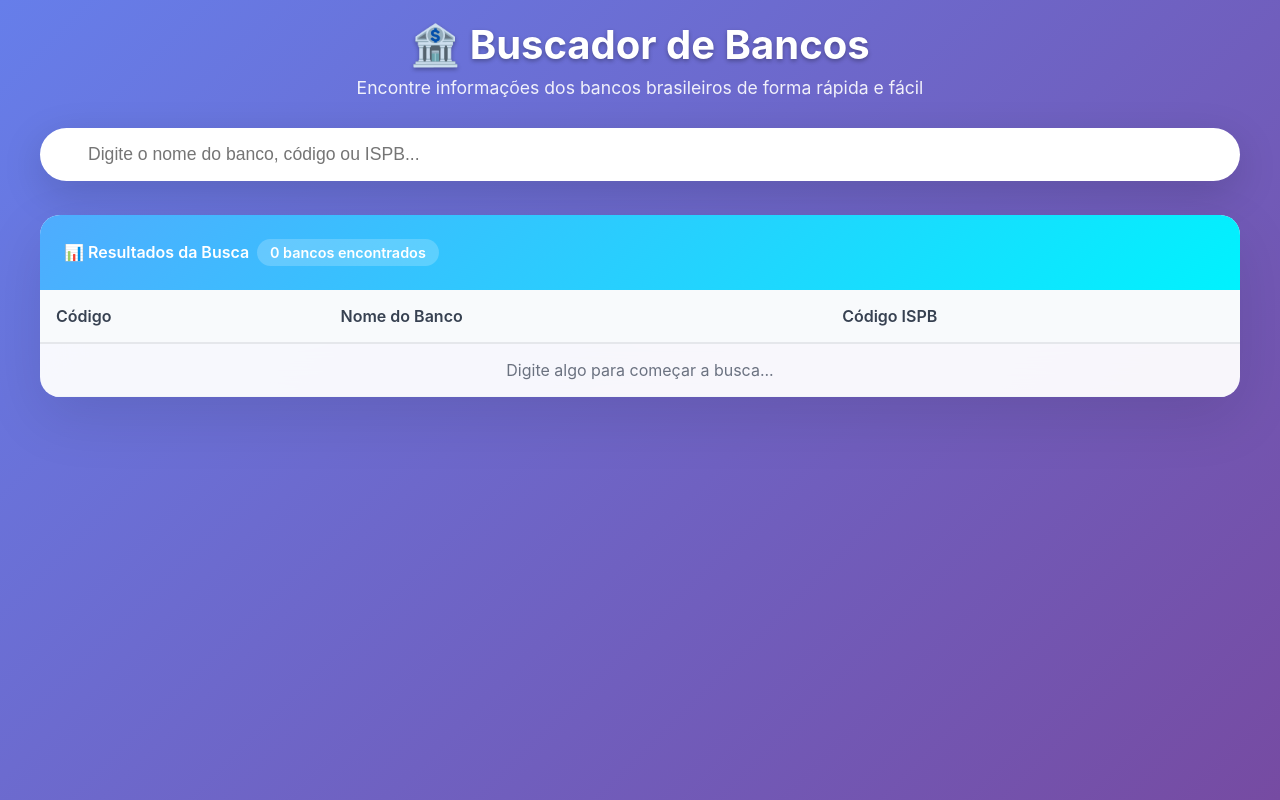
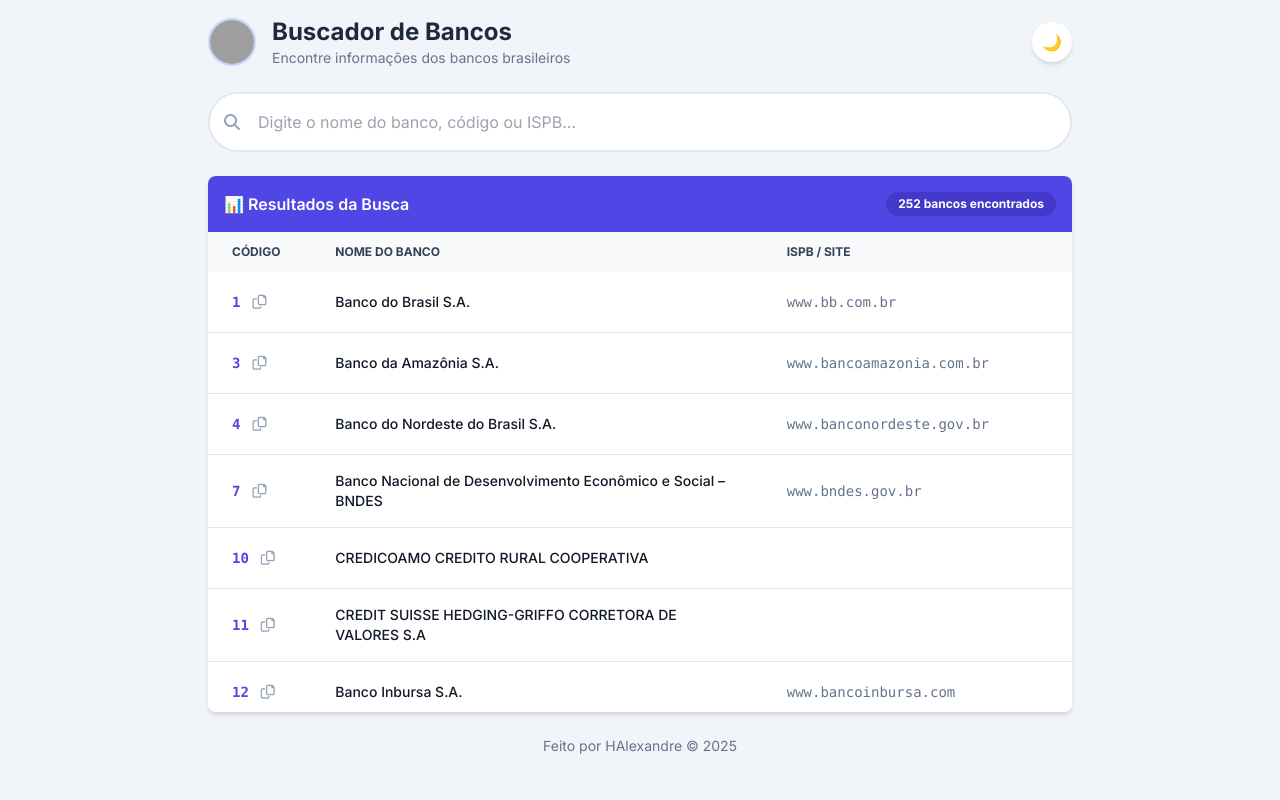
Before and after one commit to Halexandre1/Buscadordebancos, a plain HTML site: page index.html in a window 1280 px wide. Drawn offline with nearby package versions, Linux system fonts and the light colour scheme; grey boxes are pictures that could not be loaded.

Commit message:
index.html

```diff
--- a/index.html
+++ b/index.html
@@ -1,256 +1,77 @@
 <!DOCTYPE html>
-<html lang="pt-BR">
+<html lang="pt-BR" class="">
 <head>
   <meta charset="UTF-8">
   <meta name="viewport" content="width=device-width, initial-scale=1.0">
   <title>Buscador de Bancos Brasileiros</title>
+  <script src="https://cdn.tailwindcss.com"></script>
+  <link rel="stylesheet" href="https://cdnjs.cloudflare.com/ajax/libs/font-awesome/6.1.1/css/all.min.css">
+  <link rel="preconnect" href="https://fonts.googleapis.com">
+  <link rel="preconnect" href="https://fonts.gstatic.com" crossorigin>
+  <link href="https://fonts.googleapis.com/css2?family=Inter:wght@300;400;500;600;700&display=swap" rel="stylesheet">
+  <script>
+    tailwind.config = { darkMode: 'class' }
+  </script>
   <style>
-        * {
-            margin: 0;
-            padding: 0;
-            box-sizing: border-box;
-        }
-
-        body {
-            font-family: -apple-system, BlinkMacSystemFont, 'Segoe UI', Roboto, sans-serif;
-            background: linear-gradient(135deg, #667eea 0%, #764ba2 100%);
-            min-height: 100vh;
-            padding: 20px;
-        }
-
-        .container {
-            max-width: 1200px;
-            margin: 0 auto;
-        }
-
-        .header {
-            text-align: center;
-            margin-bottom: 2rem;
-        }
-
-        .title {
-            color: white;
-            font-size: 2.5rem;
-            font-weight: 700;
-            margin-bottom: 0.5rem;
-            text-shadow: 0 2px 4px rgba(0,0,0,0.3);
-        }
-
-        .subtitle {
-            color: rgba(255,255,255,0.9);
-            font-size: 1.1rem;
-            font-weight: 400;
-        }
-
-        .search-container {
-            position: relative;
-            margin-bottom: 2rem;
-        }
-
-        .search-input {
-            width: 100%;
-            padding: 1rem 1.5rem 1rem 3rem;
-            font-size: 1.1rem;
-            border: none;
-            border-radius: 50px;
-            background: rgba(255,255,255,0.95);
-            backdrop-filter: blur(10px);
-            box-shadow: 0 8px 32px rgba(0,0,0,0.1);
-            transition: all 0.3s ease;
-            outline: none;
-        }
-
-        .search-input:focus {
-            background: white;
-            box-shadow: 0 12px 40px rgba(0,0,0,0.15);
-            transform: translateY(-2px);
-        }
-
-        .search-icon {
-            position: absolute;
-            left: 1.2rem;
-            top: 50%;
-            transform: translateY(-50%);
-            color: #666;
-            font-size: 1.2rem;
-        }
-
-        .results-container {
-            background: rgba(255,255,255,0.95);
-            backdrop-filter: blur(20px);
-            border-radius: 20px;
-            overflow: hidden;
-            box-shadow: 0 20px 60px rgba(0,0,0,0.1);
-            transition: all 0.3s ease;
-        }
-
-        .results-header {
-            background: linear-gradient(135deg, #4facfe 0%, #00f2fe 100%);
-            color: white;
-            padding: 1.5rem;
-            font-weight: 600;
-            display: flex;
-            align-items: center;
-            gap: 0.5rem;
-        }
-
-        .results-count {
-            background: rgba(255,255,255,0.2);
-            padding: 0.3rem 0.8rem;
-            border-radius: 20px;
-            font-size: 0.9rem;
-        }
-
-        .table-container {
-            max-height: 600px;
-            overflow-y: auto;
-        }
-
-        .table {
-            width: 100%;
-            border-collapse: collapse;
-        }
-
-        .table th {
-            background: #f8fafc;
-            padding: 1rem;
-            text-align: left;
-            font-weight: 600;
-            color: #374151;
-            border-bottom: 2px solid #e5e7eb;
-            position: sticky;
-            top: 0;
-            z-index: 10;
-        }
-
-        .table td {
-            padding: 1rem;
-            border-bottom: 1px solid #f1f5f9;
-            transition: background-color 0.2s ease;
-        }
-
-        .table tr:hover {
-            background: rgba(79, 172, 254, 0.05);
-        }
-
-        .bank-code {
-            font-weight: 600;
-            color: #3b82f6;
-            background: rgba(59, 130, 246, 0.1);
-            padding: 0.3rem 0.6rem;
-            border-radius: 6px;
-            display: inline-block;
-            min-width: 50px;
-            text-align: center;
-        }
-
-        .bank-name {
-            font-weight: 500;
-            color: #1f2937;
-        }
-
-        .ispb-code {
-            font-family: 'Monaco', 'Consolas', monospace;
-            color: #6b7280;
-            background: #f9fafb;
-            padding: 0.3rem 0.6rem;
-            border-radius: 4px;
-        }
-
-        .no-results {
-            padding: 3rem;
-            text-align: center;
-            color: #6b7280;
-        }
-
-        .no-results-icon {
-            font-size: 3rem;
-            margin-bottom: 1rem;
-            opacity: 0.5;
-        }
-
-        .loading {
-            padding: 2rem;
-            text-align: center;
-            color: #6b7280;
-        }
-
+    body { font-family: 'Inter', sans-serif; }
     .highlight {
         background: linear-gradient(120deg, #a8edea 0%, #fed6e3 100%);
         padding: 0.1rem 0.2rem;
         border-radius: 3px;
         font-weight: 600;
     }
-
-        @media (max-width: 768px) {
-            .title {
-                font-size: 2rem;
-            }
-
-            .table th,
-            .table td {
-                padding: 0.75rem 0.5rem;
-                font-size: 0.9rem;
-            }
-
-            .bank-name {
-                font-size: 0.85rem;
-            }
-        }
-
-        .fade-in {
-            animation: fadeIn 0.3s ease-in;
-        }
-
-        @keyframes fadeIn {
-            from { opacity: 0; transform: translateY(10px); }
-            to { opacity: 1; transform: translateY(0); }
+    .dark .highlight {
+        background: linear-gradient(120deg, #3a7bd5 0%, #3a6073 100%);
+        color: white;
     }
   </style>
 </head>
-<body>
-    <div class="container">
-        <div class="header">
-            <h1 class="title">🏦 Buscador de Bancos</h1>
-            <p class="subtitle">Encontre informações dos bancos brasileiros de forma rápida e fácil</p>
+<body class="bg-slate-100 dark:bg-gray-900 text-slate-800 dark:text-slate-200">
+
+  <div class="container max-w-4xl mx-auto p-4">
+    <header class="mb-6 flex items-center justify-between gap-4">
+        <div class="flex items-center gap-4">
+            <img src="https://raw.githubusercontent.com/Halexandre1/PDF_PRO/main/HERBERT.jpg" alt="Logótipo" class="w-12 h-12 rounded-full object-cover border-2 border-indigo-200 dark:border-indigo-800">
+            <div>
+                <h1 class="text-2xl font-bold text-slate-800 dark:text-white text-left">Buscador de Bancos</h1>
+                <p class="text-slate-500 dark:text-slate-400 text-sm text-left">Encontre informações dos bancos brasileiros</p>
+            </div>
+        </div>
+        <button id="themeToggle" class="flex-shrink-0 w-10 h-10 rounded-full bg-white dark:bg-slate-700 text-slate-600 dark:text-slate-300 flex items-center justify-center transition-transform hover:scale-110 shadow-md" aria-label="Alternar tema">🌙</button>
+    </header>
+
+    <div class="search-container relative mb-6">
+      <input type="text" id="searchInput" class="w-full p-4 pl-12 pr-10 text-base bg-white dark:bg-slate-800 border-2 border-slate-200 dark:border-slate-700 rounded-full focus:ring-2 focus:ring-indigo-500 focus:border-indigo-500 transition-shadow" placeholder="Digite o nome do banco, código ou ISPB..." autocomplete="off">
+      <div class="absolute left-4 top-1/2 -translate-y-1/2 text-slate-400">
+        <i class="fas fa-search"></i>
+      </div>
+      <button id="clear-search" class="absolute right-4 top-1/2 -translate-y-1/2 text-slate-400 hover:text-indigo-500 hidden">&times;</button>
     </div>
 
-        <div class="search-container">
-            <div class="search-icon">🔍</div>
-            <input
-                type="text"
-                class="search-input"
-                id="searchInput"
-                placeholder="Digite o nome do banco, código ou ISPB..."
-                autocomplete="off"
-            >
+    <div class="results-container bg-white dark:bg-slate-800 rounded-lg shadow-md overflow-hidden">
+        <div class="results-header bg-indigo-600 text-white p-4 flex justify-between items-center">
+            <h2 class="font-semibold">📊 Resultados da Busca</h2>
+            <span id="resultsCount" class="bg-indigo-700 text-xs font-bold px-3 py-1 rounded-full">0 bancos encontrados</span>
         </div>
-
-        <div class="results-container" id="resultsContainer">
-            <div class="results-header">
-                <span>📊 Resultados da Busca</span>
-                <span class="results-count" id="resultsCount">0 bancos encontrados</span>
-            </div>
-            <div class="table-container">
-                <table class="table">
-                    <thead>
+        <div class="table-container max-h-[60vh] overflow-y-auto">
+            <table class="table w-full text-sm text-left text-slate-500 dark:text-slate-400">
+                <thead class="text-xs text-slate-700 dark:text-slate-300 uppercase bg-slate-50 dark:bg-slate-700 sticky top-0">
                 <tr>
-                            <th>Código</th>
-                            <th>Nome do Banco</th>
-                            <th>Código ISPB</th>
+                    <th scope="col" class="px-6 py-3">Código</th>
+                    <th scope="col" class="px-6 py-3">Nome do Banco</th>
+                    <th scope="col" class="px-6 py-3">ISPB / Site</th>
                 </tr>
                 </thead>
                 <tbody id="resultsTable">
-                        <tr class="loading">
-                            <td colspan="3">Digite algo para começar a busca...</td>
-                        </tr>
                 </tbody>
             </table>
         </div>
     </div>
+    <footer id="signature" class="text-center mt-6 text-sm text-slate-500 dark:text-slate-400"></footer>
   </div>
 
-    <script>
+  <script id="searchWorker" type="javascript/worker">
+    // --- DADOS DOS BANCOS ---
     const bankData = [
         { code: "1", name: "Banco do Brasil S.A.", ispb: "www.bb.com.br" },
 { code: "3", name: "Banco da Amazônia S.A.", ispb: "www.bancoamazonia.com.br" },
@@ -504,92 +325,197 @@
 { code: "755", name: "Bank of America Merrill Lynch Banco Múltiplo S.A.", ispb: "www.ml.com" },
 { code: "756", name: "Banco Cooperativo do Brasil S.A. – BANCOOB", ispb: "www.bancoob.com.br" },
 { code: "757", name: "Banco KEB HANA do Brasil S.A.", ispb: "www.bancokeb.com.br" },
+        // COLE A SUA LISTA COMPLETA AQUI
     ];
 
-        const searchInput = document.getElementById('searchInput');
-        const resultsTable = document.getElementById('resultsTable');
-        const resultsCount = document.getElementById('resultsCount');
-        const resultsContainer = document.getElementById('resultsContainer');
+    const normalizeText = (str) => str.toString().toLowerCase().normalize("NFD").replace(/[\u0300-\u036f]/g, "");
 
-        let searchTimeout;
+    const allData = bankData.map(item => ({
+        ...item,
+        searchText: normalizeText(Object.values(item).join(' '))
+    }));
+    const totalRegistros = bankData.length;
 
-        function highlightText(text, searchTerm) {
-            if (!searchTerm) return text;
-            const regex = new RegExp(`(${searchTerm.replace(/[.*+?^${}()|[\]\\]/g, '\\            {code: "169", name: "BANCO OLÉ BONSUCESSO CONSIGNADO S.A", ispb: "71371686"},')})`, 'gi');
-            return text.replace(regex, '<span class="highlight">$1</span>');
-        }
+    self.onmessage = function(e) {
+        const termo = e.data.termo.trim();
 
-        function formatNumber(num) {
-            return num.toString().replace(/\B(?=(\d{3})+(?!\d))/g, ".");
-        }
-
-        function performSearch(query) {
-            const searchTerm = query.toLowerCase().trim();
-
-            if (!searchTerm) {
-                resultsTable.innerHTML = '<tr class="loading"><td colspan="3">Digite algo para começar a busca...</td></tr>';
-                resultsCount.textContent = '0 bancos encontrados';
+        if (termo === '') {
+            postMessage({ tipo: 'resultados', resultados: bankData, totalRegistros });
             return;
         }
 
-            const filteredBanks = bankData.filter(bank => {
-                return bank.name.toLowerCase().includes(searchTerm) ||
-                       bank.code.includes(searchTerm) ||
-                       bank.ispb.includes(searchTerm);
+        const termoNormalizado = normalizeText(termo);
+        const searchTokens = termoNormalizado.split(' ').filter(Boolean);
+
+        const resultados = allData.filter(linha => {
+            return searchTokens.every(token => linha.searchText.includes(token));
         });
 
-            if (filteredBanks.length === 0) {
-                resultsTable.innerHTML = `
-                    <tr class="no-results">
-                        <td colspan="3">
-                            <div class="no-results-icon">🔍</div>
-                            <div>Nenhum banco encontrado para "${query}"</div>
-                            <div style="font-size: 0.9rem; margin-top: 0.5rem; opacity: 0.7;">
-                                Tente buscar por nome, código ou ISPB
-                            </div>
-                        </td>
-                    </tr>
-                `;
-                resultsCount.textContent = '0 bancos encontrados';
+        postMessage({ tipo: 'resultados', resultados, totalRegistros });
+    };
+  </script>
+
+  <script>
+    /**
+     * @file Buscador de Bancos - Versão Refatorada
+     * @author HAlexandre
+     * @version 2.0.0
+     */
+
+    // --- Módulo de UI ---
+    const UI = {
+        dom: {
+            searchInput: document.getElementById('searchInput'),
+            resultsTable: document.getElementById('resultsTable'),
+            resultsCount: document.getElementById('resultsCount'),
+            clearButton: document.getElementById('clear-search'),
+            themeToggle: document.getElementById('themeToggle'),
+            signature: document.getElementById('signature'),
+        },
+
+        renderizarTabela(resultados, termo) {
+            this.dom.resultsTable.innerHTML = '';
+            if (resultados.length === 0 && termo) {
+                this.dom.resultsTable.innerHTML = `<tr><td colspan="3" class="text-center p-16 text-slate-500"><i class="fas fa-search text-4xl mb-4 block"></i>Nenhum banco encontrado para "${termo}"</td></tr>`;
+                return;
+            }
+             if (resultados.length === 0 && !termo) {
+                this.dom.resultsTable.innerHTML = `<tr><td colspan="3" class="text-center p-16 text-slate-500">Digite algo para começar a busca...</td></tr>`;
                 return;
             }
 
-            const tableRows = filteredBanks.map(bank => `
-                <tr class="fade-in">
-                    <td>
-                        <span class="bank-code">${highlightText(bank.code, searchTerm)}</span>
+            const fragment = document.createDocumentFragment();
+            const regex = termo ? new RegExp(`(${termo.replace(/[.*+?^${}()|[\]\\]/g, '\\$&')})`, 'gi') : null;
+
+            resultados.forEach(banco => {
+                const tr = document.createElement('tr');
+                tr.className = "bg-white dark:bg-slate-800 border-b dark:border-slate-700 hover:bg-slate-50 dark:hover:bg-slate-600";
+
+                const highlight = (text) => regex ? text.replace(regex, `<span class="highlight">$1</span>`) : text;
+
+                tr.innerHTML = `
+                    <td class="px-6 py-4">
+                        <div class="flex items-center gap-2">
+                            <span class="font-mono font-bold text-indigo-600 dark:text-indigo-400">${highlight(banco.code)}</span>
+                            <button class="copy-btn p-1 rounded-full hover:bg-slate-200 dark:hover:bg-slate-700 text-slate-400 hover:text-indigo-500" data-copy="${banco.code}" title="Copiar Código">
+                                <i class="far fa-copy"></i>
+                            </button>
+                        </div>
                     </td>
-                    <td>
-                        <span class="bank-name">${highlightText(bank.name, searchTerm)}</span>
-                    </td>
-                    <td>
-                        <span class="ispb-code">${highlightText(bank.ispb, searchTerm)}</span>
-                    </td>
-                </tr>
-            `).join('');
+                    <td class="px-6 py-4 font-medium text-gray-900 dark:text-white">${highlight(banco.name)}</td>
+                    <td class="px-6 py-4 font-mono text-slate-500 dark:text-slate-400">${highlight(banco.ispb)}</td>
+                `;
+                fragment.appendChild(tr);
+            });
+            this.dom.resultsTable.appendChild(fragment);
+        },
 
-            resultsTable.innerHTML = tableRows;
-            resultsCount.textContent = `${formatNumber(filteredBanks.length)} banco${filteredBanks.length !== 1 ? 's' : ''} encontrado${filteredBanks.length !== 1 ? 's' : ''}`;
+        atualizarContagem(count) {
+            this.dom.resultsCount.textContent = `${count} banco${count !== 1 ? 's' : ''} encontrado${count !== 1 ? 's' : ''}`;
+        },
+
+        toggleClearButton(visible) {
+            this.dom.clearButton.classList.toggle('hidden', !visible);
+        },
+
+        mostrarLoading() {
+            this.dom.resultsTable.innerHTML = `<tr><td colspan="3" class="text-center p-16"><div class="animate-spin rounded-full h-8 w-8 border-b-2 border-indigo-500 mx-auto"></div><p class="mt-4">Buscando...</p></td></tr>`;
+        },
+
+        loadTheme() {
+            const savedTheme = localStorage.getItem('theme');
+            if (savedTheme === 'dark' || (!savedTheme && window.matchMedia('(prefers-color-scheme: dark)').matches)) {
+                document.documentElement.classList.add('dark');
+                this.dom.themeToggle.textContent = '☀️';
+            } else {
+                this.dom.themeToggle.textContent = '🌙';
             }
+        },
 
-        searchInput.addEventListener('input', (e) => {
-            clearTimeout(searchTimeout);
-            searchTimeout = setTimeout(() => {
-                performSearch(e.target.value);
-            }, 200);
+        setSignature() {
+            this.dom.signature.innerHTML = `<p>Feito por HAlexandre © ${new Date().getFullYear()}</p>`;
+        }
+    };
+
+    // --- Módulo Principal da Aplicação ---
+    const App = {
+        searchWorker: null,
+        debounceTimer: null,
+
+        init() {
+            this.setupWorker();
+            this.setupEventListeners();
+            UI.loadTheme();
+            UI.setSignature();
+        },
+
+        setupWorker() {
+            try {
+                const workerBlob = new Blob([document.getElementById('searchWorker').textContent], { type: 'application/javascript' });
+                this.searchWorker = new Worker(URL.createObjectURL(workerBlob));
+                this.searchWorker.onmessage = (e) => {
+                    const { tipo, resultados } = e.data;
+                    if (tipo === 'resultados') {
+                        UI.renderizarTabela(resultados, UI.dom.searchInput.value);
+                        UI.atualizarContagem(resultados.length);
+                    }
+                };
+                this.searchWorker.postMessage({ termo: '' });
+            } catch (e) {
+                console.error("Erro ao iniciar o Web Worker:", e);
+                UI.dom.resultsTable.innerHTML = `<tr><td colspan="3" class="text-center p-16 text-red-500">Ocorreu um erro ao carregar a aplicação.</td></tr>`;
+            }
+        },
+
+        setupEventListeners() {
+            UI.dom.searchInput.addEventListener('input', () => {
+                clearTimeout(this.debounceTimer);
+                UI.toggleClearButton(UI.dom.searchInput.value.length > 0);
+                UI.mostrarLoading();
+                this.debounceTimer = setTimeout(() => {
+                    this.searchWorker.postMessage({ termo: UI.dom.searchInput.value });
+                }, 300);
             });
 
-        searchInput.addEventListener('keydown', (e) => {
-            if (e.key === 'Enter') {
-                clearTimeout(searchTimeout);
-                performSearch(e.target.value);
+            UI.dom.clearButton.addEventListener('click', () => {
+                UI.dom.searchInput.value = '';
+                UI.toggleClearButton(false);
+                this.searchWorker.postMessage({ termo: '' });
+                UI.dom.searchInput.focus();
+            });
+
+            UI.dom.themeToggle.addEventListener('click', () => {
+                document.documentElement.classList.toggle('dark');
+                const isDark = document.documentElement.classList.contains('dark');
+                localStorage.setItem('theme', isDark ? 'dark' : 'light');
+                UI.dom.themeToggle.textContent = isDark ? '☀️' : '🌙';
+            });
+
+            UI.dom.resultsTable.addEventListener('click', async (e) => {
+                const copyButton = e.target.closest('.copy-btn');
+                if (copyButton) {
+                    const textToCopy = copyButton.dataset.copy;
+                    try {
+                        const tempTextarea = document.createElement('textarea');
+                        tempTextarea.value = textToCopy;
+                        document.body.appendChild(tempTextarea);
+                        tempTextarea.select();
+                        document.execCommand('copy');
+                        document.body.removeChild(tempTextarea);
+
+                        const originalIcon = copyButton.innerHTML;
+                        copyButton.innerHTML = '<i class="fas fa-check text-green-500"></i>';
+                        setTimeout(() => { copyButton.innerHTML = originalIcon; }, 1500);
+                    } catch (err) {
+                        console.error('Failed to copy: ', err);
+                    }
                 }
             });
+        }
+    };
 
-        // Inicializar com todos os bancos
-        document.addEventListener('DOMContentLoaded', () => {
-            searchInput.focus();
-        });
+    // --- Ponto de Entrada ---
+    document.addEventListener('DOMContentLoaded', () => App.init());
   </script>
 </body>
 </html>
```
Lines whose indentation alone changed are shown as unchanged.
